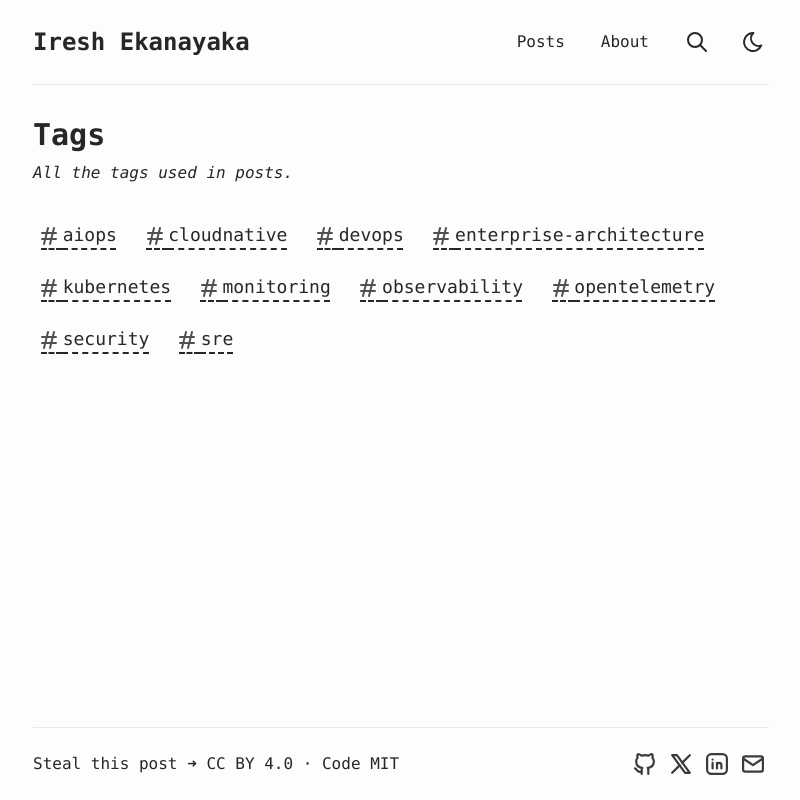
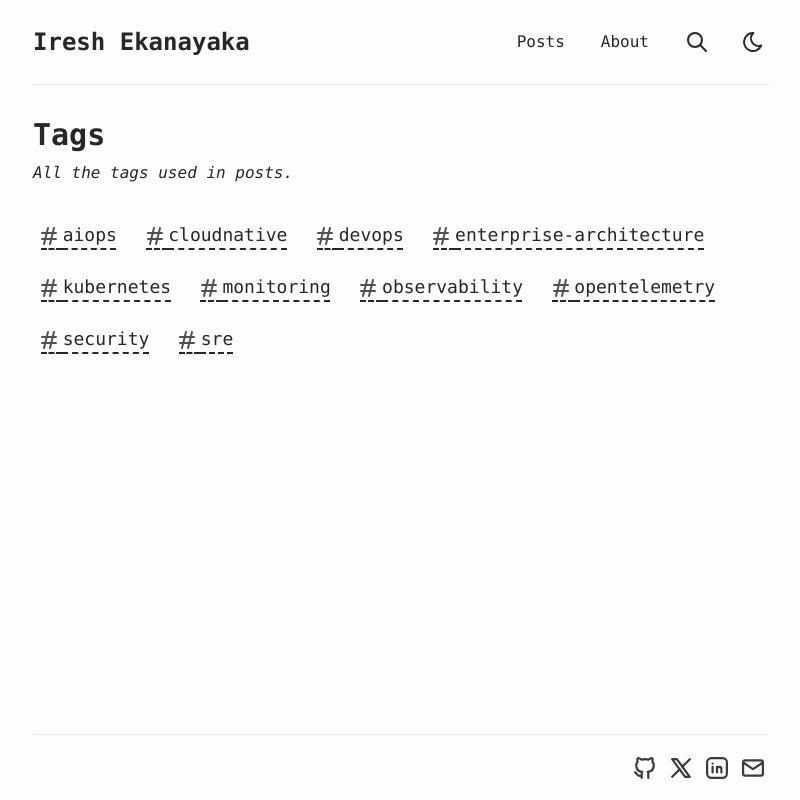
Before and after one commit to emiresh/iresh.xyz, an Astro site: page /tags in a window 1280 px wide. Shown: the whole page, without its empty margins (239-1039 px from the left). Built offline with nearby package versions, Linux system fonts and the light colour scheme; Astro itself is replaced by a stand-in of ours; some packages are replaced by stand-ins of ours.

Commit message:
fixed footer section

```diff
--- a/src/components/Footer.astro
+++ b/src/components/Footer.astro
@@ -15,10 +15,5 @@ const { noMarginTop = false } = Astro.props;
     class="flex flex-col items-center justify-between py-6 sm:flex-row-reverse sm:py-4"
   >
     <Socials centered />
-    <div class="my-2 flex flex-col items-center whitespace-nowrap sm:flex-row">
-      <a href="https://github.com/emiresh/iresh.xyz" target="_blank" rel="noopener noreferrer" class="hover:text-accent">
-        Steal this post ➜ CC BY 4.0 · Code MIT
-      </a>
-    </div>
   </div>
 </footer>
```
